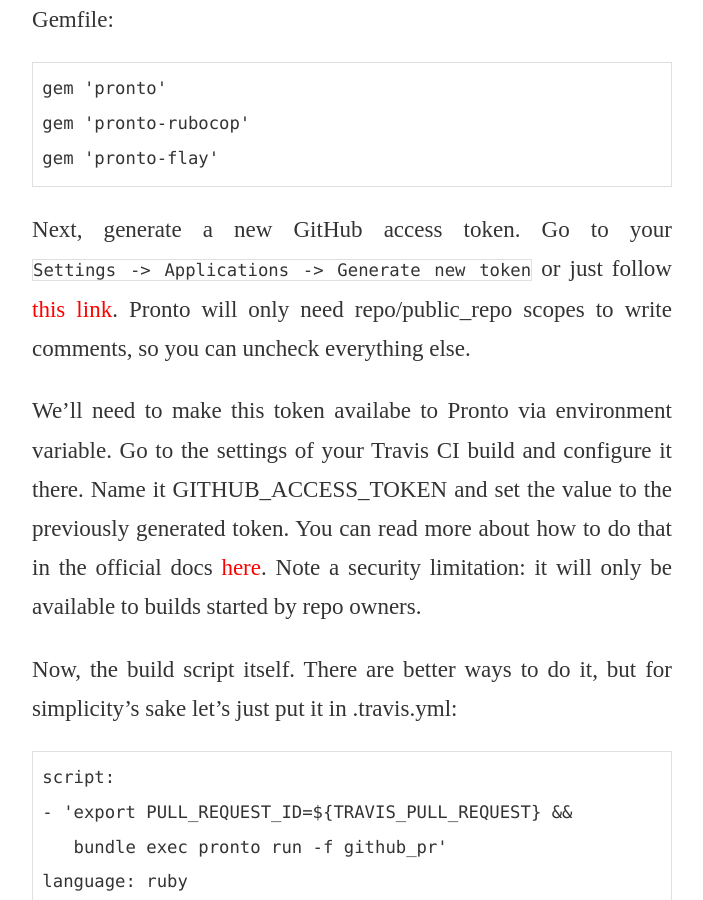
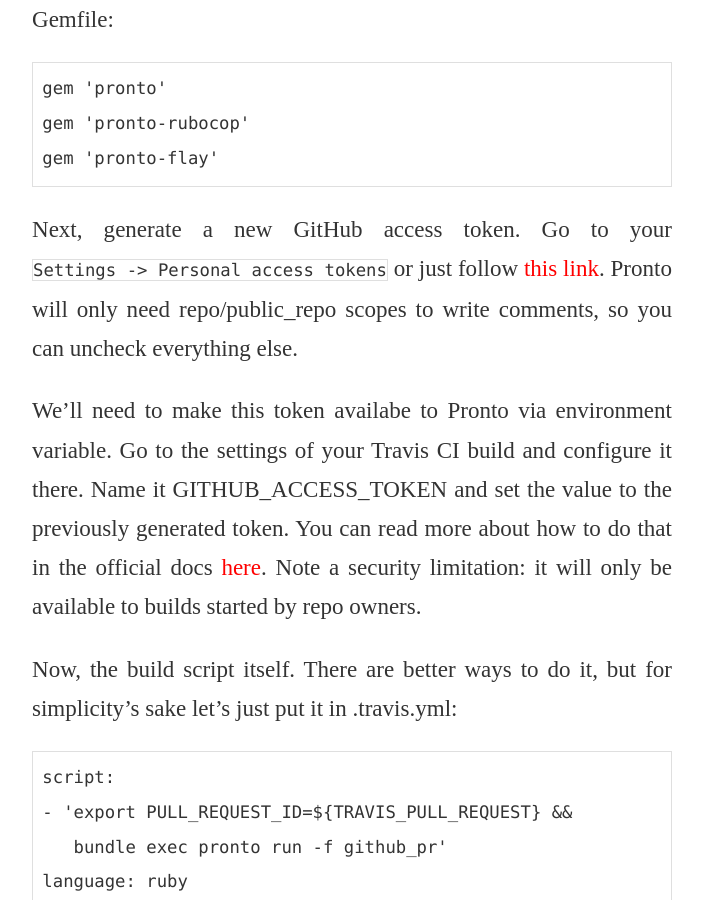
Before and after one commit to mmozuras/mmozuras.github.com, a Jekyll site: the page built from _posts/2014-11-06-continuous-static-analysis.md, in a window 1280 px wide and 900 px high, scrolled down 781 px. Shown: the whole window, without its empty margins (288-991 px from the left). Built offline with Jekyll 4.4.1, drawn with Linux system fonts in a browser that asks for light colours; some web fonts are replaced; comment, search, counter and statistics services are not loaded.

Commit message:
Update Continouos Static Analysis post with correct token path

````diff
--- a/_posts/2014-11-06-continuous-static-analysis.md
+++ b/_posts/2014-11-06-continuous-static-analysis.md
@@ -17,7 +17,7 @@
 gem 'pronto-flay'
 ```
 
-Next, generate a new GitHub access token. Go to your `Settings -> Applications -> Generate new token` or just follow [this link][token]. Pronto will only need repo/public_repo scopes to write comments, so you can uncheck everything else.
+Next, generate a new GitHub access token. Go to your `Settings -> Personal access tokens` or just follow [this link][token]. Pronto will only need repo/public_repo scopes to write comments, so you can uncheck everything else.
 
 We'll need to make this token availabe to Pronto via environment variable. Go to the settings of your Travis CI build and configure it there. Name it GITHUB_ACCESS_TOKEN and set the value to the previously generated token. You can read more about how to do that in the official docs [here](http://docs.travis-ci.com/user/environment-variables/#Using-Settings). Note a security limitation: it will only be available to builds started by repo owners.
 
````
